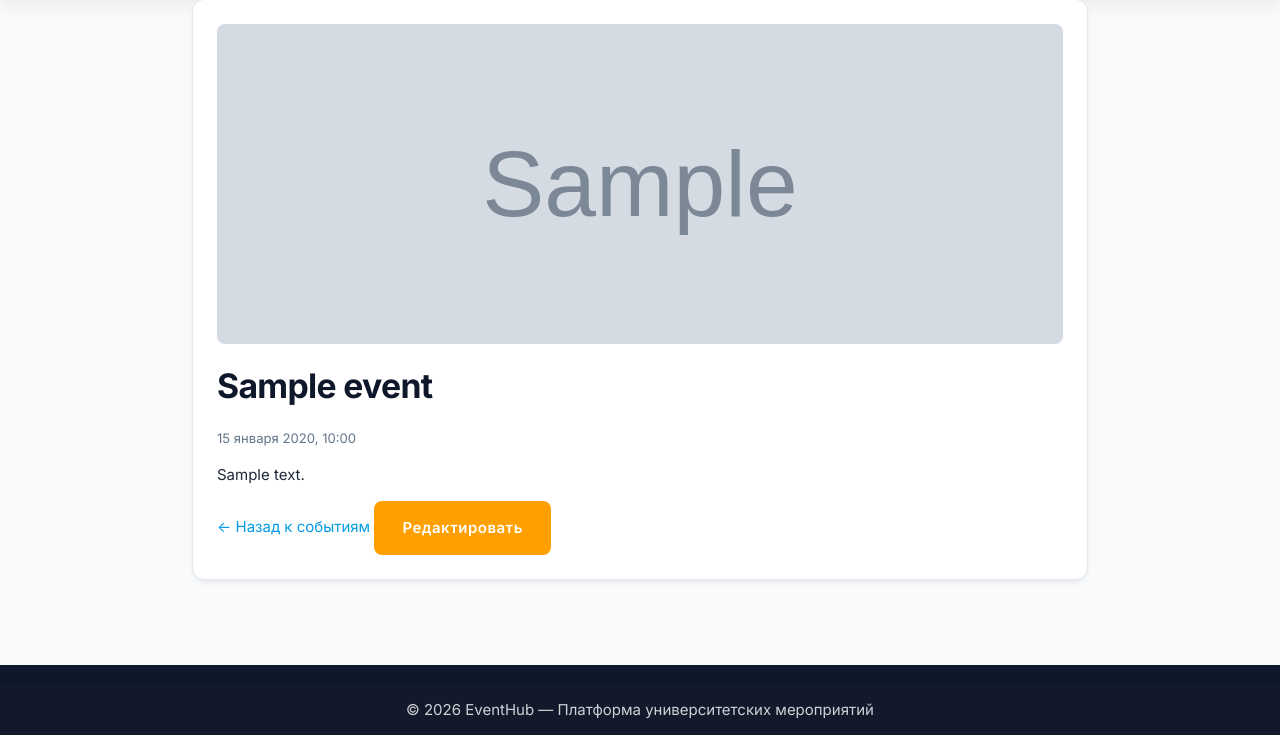
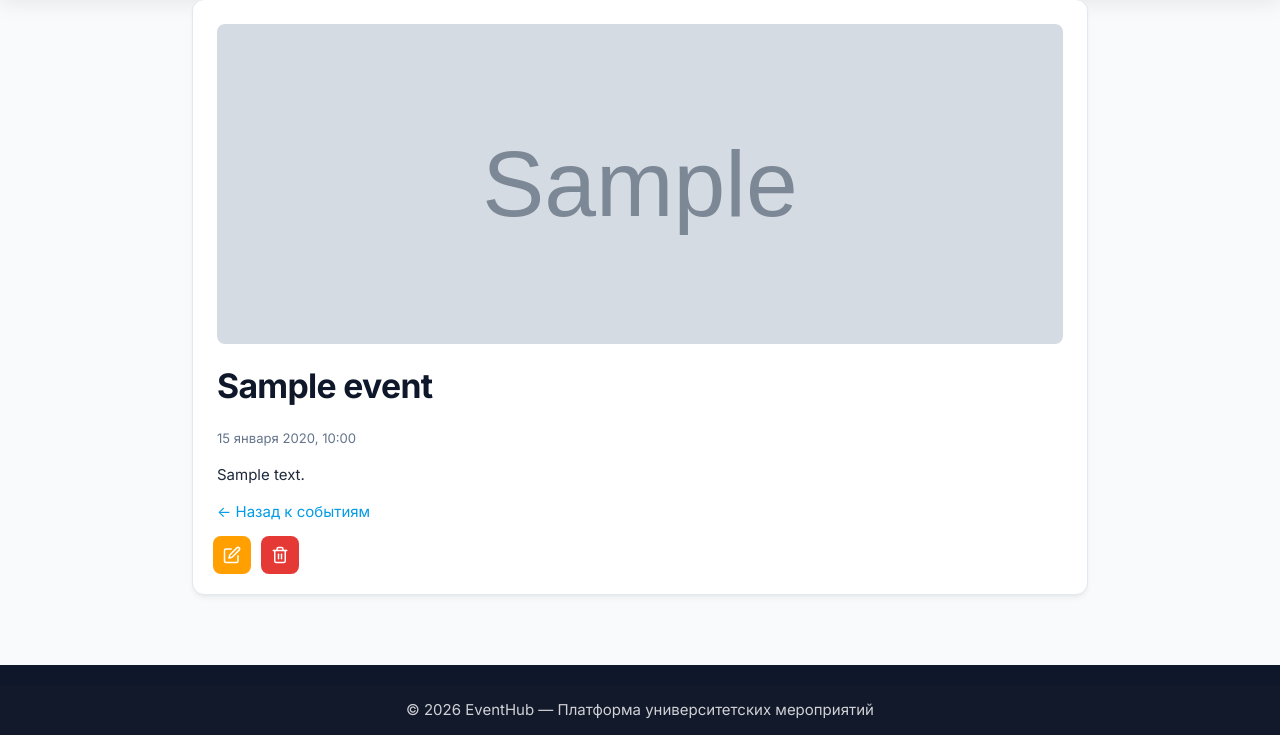
Before and after one commit to sharton/eventhub, a Django app: page /events/1/ in a window 1280 px wide. Shown: the part 65-800 px from the top of the page. Run offline with Django 5.2, Linux system fonts and the light colour scheme; tables that the repository leaves empty hold one stand-in row (values such as "Sample post"); grey boxes marked "Sample" are stand-in pictures.

Commit message:
UI: Add soft-delete

```diff
--- a/events/urls.py
+++ b/events/urls.py
@@ -9,4 +9,5 @@ urlpatterns = [
     path('events/', views.EventListView.as_view(), name="event_list"),
     path('events/<int:pk>/', views.EventDetailView.as_view(), name="event_detail"),
     path('events/update/<int:pk>/', views.EventUpdateView.as_view(), name="event_update"),
+    path('events/delete/<int:pk>/', views.EventDeleteView.as_view(), name="event_delete"),
 ]
--- a/events/views.py
+++ b/events/views.py
@@ -1,7 +1,8 @@
-from django.views.generic import ListView, DetailView, CreateView, UpdateView
+from django.views.generic import ListView, DetailView, CreateView, UpdateView, View
 from django.urls import reverse_lazy
 from .models import Event
 from .forms import EventForm
+from django.shortcuts import get_object_or_404, redirect
 
 
 class HomeView(ListView):
@@ -48,3 +49,11 @@ class EventUpdateView(UpdateView):
     form_class = EventForm
     template_name = "events/event_form.html"
     extra_context = {"page_title": "Редактирование события"}
+
+
+class EventDeleteView(View):
+    def post(self, request, pk):
+        event = get_object_or_404(Event, pk=pk)
+        event.is_deleted = True
+        event.save()
+        return redirect('events:home')
--- a/templates/events/event_detail.html
+++ b/templates/events/event_detail.html
@@ -3,6 +3,60 @@
 {% block title %}EventHub | {{ event.title }}{% endblock %}
 
 {% block content %}
+<style>
+    /* Делаем карточку позиционируемой и добавляем отступ снизу для иконок */
+    .detail-card {
+        position: relative;
+        padding-bottom: 70px;
+    }
+
+    /* Фиксируем блок кнопок в нижнем левом углу */
+    .card-actions-bottom-left {
+        position: absolute;
+        bottom: 20px;
+        left: 20px;
+        display: flex;
+        align-items: center;
+        gap: 10px;
+    }
+
+    /* Стили для иконок-кнопок */
+    .btn-icon {
+        display: inline-flex;
+        align-items: center;
+        justify-content: center;
+        width: 38px;
+        height: 38px;
+        border-radius: 8px;
+        color: #ffffff;
+        border: none;
+        cursor: pointer;
+        transition: background-color 0.2s, transform 0.1s;
+    }
+
+    .btn-icon:hover {
+        transform: scale(1.05);
+    }
+
+    .btn-icon.edit-btn {
+        background-color: #ffa000;
+        /* Янтарный цвет для редактирования */
+    }
+
+    .btn-icon.edit-btn:hover {
+        background-color: #ff8f00;
+    }
+
+    .btn-icon.delete-btn {
+        background-color: #e53935;
+        /* Красный цвет для удаления */
+    }
+
+    .btn-icon.delete-btn:hover {
+        background-color: #d32f2f;
+    }
+</style>
+
 <section class="page-shell">
     <div class="container">
         <article class="detail-card">
@@ -15,9 +69,37 @@
             <h1>{{ event.title }}</h1>
             <p class="event-date">{{ event.starts_at|date:"d E Y, H:i" }}</p>
             <p>{{ event.description }}</p>
+
             <div class="detail-actions">
                 <a href="{% url 'events:event_list' %}" class="feature-link">← Назад к событиям</a>
-                <a href="{% url 'events:event_update' event.pk %}" class="btn-large amber darken-2">Редактировать</a>
+            </div>
+
+            <!-- Иконки действий в нижнем левом углу карточки -->
+            <div class="card-actions-bottom-left">
+                <!-- Кнопка-карандаш (Редактировать) -->
+                <a href="{% url 'events:event_update' event.pk %}" class="btn-icon edit-btn" title="Редактировать">
+                    <svg xmlns="http://www.w3.org/2000/svg" width="18" height="18" viewBox="0 0 24 24" fill="none"
+                        stroke="currentColor" stroke-width="2" stroke-linecap="round" stroke-linejoin="round">
+                        <path d="M11 4H4a2 2 0 0 0-2 2v14a2 2 0 0 0 2 2h14a2 2 0 0 0 2-2v-7"></path>
+                        <path d="M18.5 2.5a2.121 2.121 0 0 1 3 3L12 15l-4 1 1-4 9.5-9.5z"></path>
+                    </svg>
+                </a>
+
+                <!-- Кнопка-корзина (Удалить) -->
+                <form action="{% url 'events:event_delete' event.pk %}" method="post" style="display:inline; margin:0;">
+                    {% csrf_token %}
+                    <button type="submit" class="btn-icon delete-btn" title="Удалить"
+                        onclick="return confirm('Вы уверены, что хотите удалить событие?');">
+                        <svg xmlns="http://www.w3.org/2000/svg" width="18" height="18" viewBox="0 0 24 24" fill="none"
+                            stroke="currentColor" stroke-width="2" stroke-linecap="round" stroke-linejoin="round">
+                            <polyline points="3 6 5 6 21 6"></polyline>
+                            <path d="M19 6v14a2 2 0 0 1-2 2H7a2 2 0 0 1-2-2V6m3 0V4a2 2 0 0 1 2-2h4a2 2 0 0 1 2 2v2">
+                            </path>
+                            <line x1="10" y1="11" x2="10" y2="17"></line>
+                            <line x1="14" y1="11" x2="14" y2="17"></line>
+                        </svg>
+                    </button>
+                </form>
             </div>
         </article>
     </div>
```
